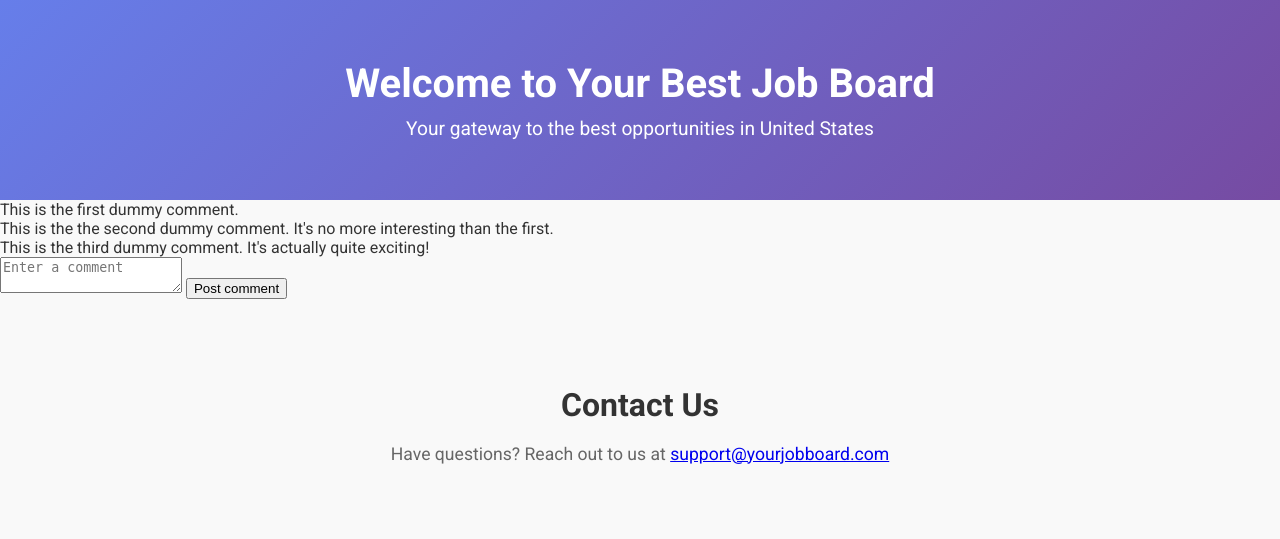
After one commit to ddanielhasan/ddanielhasan.github.io, a Flask app: page /comments_page in a window 1280 px wide. The commit adds this page. Shown: the top 539 px of the page. Run offline with Flask 3, Linux system fonts and the light colour scheme.

Commit message:
comments DB
adding comments db _and page

```diff
--- a/app.py
+++ b/app.py
@@ -1,15 +1,40 @@
-from flask import Flask, render_template
+from flask import Flask, render_template, redirect, request, url_for
+from flask_sqlalchemy import SQLAlchemy
 
 app = Flask(__name__, template_folder='templates')
 
+SQLALCHEMY_DATABASE_URI = "mysql+mysqlconnector://{username}:{password}@{hostname}/{databasename}".format(
+    username="ddanielhasan",
+    password="danieljun123!",
+    hostname="ddanielhasan.mysql.pythonanywhere-services.com",
+    databasename="ddanielhasan$comments",
+)
+app.config["SQLALCHEMY_DATABASE_URI"] = SQLALCHEMY_DATABASE_URI
+app.config["SQLALCHEMY_POOL_RECYCLE"] = 299
+app.config["SQLALCHEMY_TRACK_MODIFICATIONS"] = False
+db = SQLAlchemy(app)
 
+class Comment(db.Model):
+    __tablename__ = "comments"
+    id = db.Column(db.Integer, primary_key=True)
+    content = db.Column(db.String(4096))
 @app.route('/')
-def index():  # put application's code here
+def index():
     return render_template('index2.html')
 
 @app.route('/jobsearch')
-def jobsearch():  # put application's code here
+def jobsearch():
     return render_template('jobsearch.html')
+
+@app.route("/comments_page", methods=["GET", "POST"])
+def comments_page():
+    if request.method == "GET":
+        return render_template("comments_page.html", comments=Comment.query.all())
+
+    comment = Comment(content=request.form["contents"])
+    db.session.add(comment)
+    db.session.commit()
+    return redirect(url_for('comments_page'))
 
 if __name__ == '__main__':
     app.run(debug=True)
--- /dev/null
+++ b/templates/comments_page.html
@@ -0,0 +1,34 @@
+{% extends "base.html" %}
+
+{% block title %}Coments page{% endblock %}
+
+
+{% block content %}
+
+{% for comment in comments %}
+    <div class="row">
+        {{ comment.content }}
+    </div>
+{% endfor %}
+
+        <div>
+            This is the first dummy comment.
+        </div>
+
+        <div>
+            This is the the second dummy comment.  It's no more interesting
+            than the first.
+        </div>
+
+        <div>
+            This is the third dummy comment.  It's actually quite exciting!
+        </div>
+
+        <div>
+            <form action="{{ url_for('comments_page') }}" method="POST">
+                <textarea name="contents" placeholder="Enter a comment"></textarea>
+                <input type="submit" value="Post comment">
+            </form>
+        </div>
+
+{% endblock %}
--- a/templates/index2.html
+++ b/templates/index2.html
@@ -8,6 +8,7 @@
         <li><a href="#about">About Us</a></li>
         <li><a href="#features">Features</a></li>
         <li><a href="/jobsearch">Job Search</a></li>
+        <li><a href="/comments_page">Comments page</a></li>
         <li><a href="#cta">Get Started</a></li>
         <li><a href="#contact">Contact</a></li>
     </ul>
```
